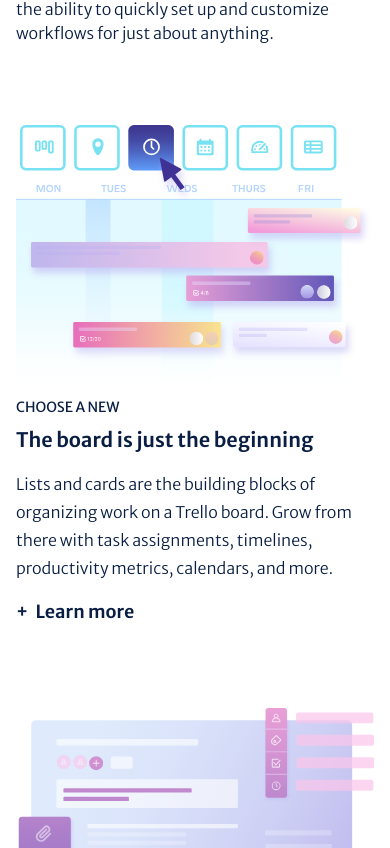
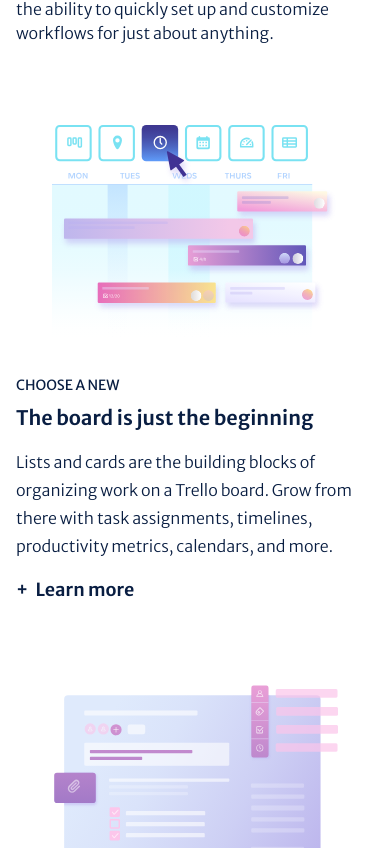
Before and after one commit to K4UNG/trello-about-page-challenge, a React (Vite) app: page / in a window 390 px wide. Shown: the part 3356-4204 px from the top of the page. Built offline with nearby package versions, Linux system fonts and the light colour scheme.

Commit message:
add spacing learn section

```diff
--- a/src/components/layout/Learn.jsx
+++ b/src/components/layout/Learn.jsx
@@ -51,7 +51,7 @@
             <img
               src={item.image}
               alt={item.title}
-              className="md:w-80 lg:w-96"
+              className="md:w-80 lg:w-96 mb-8 w-4/5 mx-auto"
             />
             <div>
               <span className="uppercase text-sm">{item.badge}</span>
--- a/src/index.css
+++ b/src/index.css
@@ -820,6 +820,10 @@
   width: 7rem;
 }
 
+.w-4\/5 {
+  width: 80%;
+}
+
 .max-w-\[100px\] {
   max-width: 100px;
 }
@@ -1499,6 +1503,10 @@
     width: 75%;
   }
 
+  .md\:w-\[unset\] {
+    width: unset;
+  }
+
   .md\:max-w-md {
     max-width: 28rem;
   }
```
